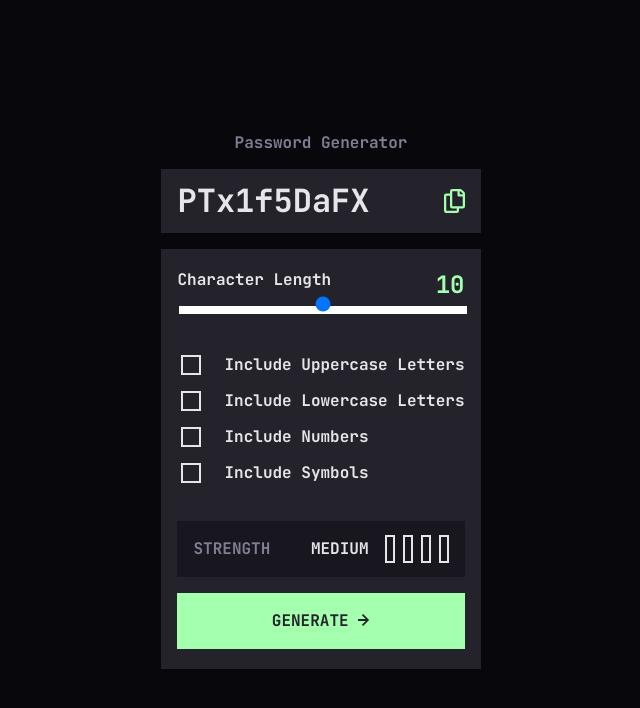
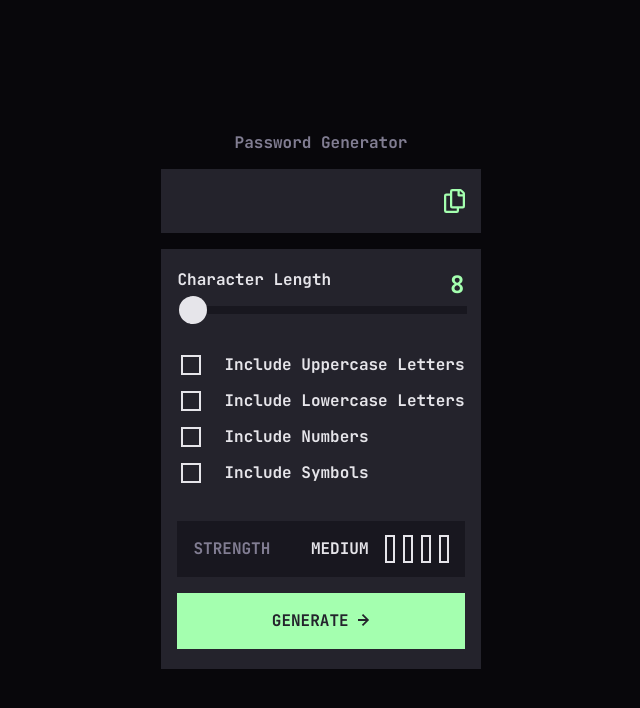
Before and after one commit to ljimshitashvili/password-generator-app, a plain HTML site: page index.html in a window 1280 px wide. Both pictures are taken after a click on the button "GENERATE". Shown: the whole page, without its empty margins (319-959 px from the left). Drawn offline with Linux system fonts and the light colour scheme.

Commit message:
mob design

```diff
--- a/index.html
+++ b/index.html
@@ -15,13 +15,13 @@
     </header>
     <main>
         <div class="output-container">
-            <h1 id="output">PTx1f5DaFX</h1>
+            <h1 id="output"></h1>
             <img src="./password-generator-app/password-generator-app/starter-code/assets/images/icon-copy.svg" alt="copy">
         </div>
         <div class="input-container">
             <label >
-                <h2>Character Length <span id="letter-amount">10</span></h2>
-                <input type="range" class="range" min="8" max="20">
+                <h2>Character Length <span id="letter-amount">8</span></h2>
+                <input type="range" class="range" min="8" max="20" value="8">
             </label>
             <div class="checkbox-container">
                 <label>
--- a/script.js
+++ b/script.js
@@ -0,0 +1,51 @@
+const generateButton = document.querySelector('#generate');
+const output = document.querySelector('#output');
+const upper = document.querySelector('#upper');
+const lower = document.querySelector('#lower');
+const number = document.querySelector('#number');
+const symbol = document.querySelector('#symbol');
+const slider = document.querySelector('.range');
+const letterAmount = document.querySelector('#letter-amount');
+
+let container = Array["alphabet", "ALPHABET", "numbers", "symbols"];
+
+let alphabet = "abcdefghijklmnopqrstuvwxyz";
+let ALPHABET = "ABCDEFGHIJKLMNOPQRSTUVWXYZ";
+let numbers = "0123456789";
+let symbols = "!@#$%^&*()_+=[]{}:;|?>.<,";
+
+slider.addEventListener('input', () => {
+    letterAmount.textContent = slider.value;
+});
+
+function randomizer(parameter){
+    const randomIndex = Math.floor(Math.random() * parameter.length);
+    const randomLetter = parameter.charAt(randomIndex);
+    output.textContent += randomLetter;
+}
+
+function generate(){
+    generateButton.addEventListener('click', () => {
+        output.textContent = "";
+        if(!lower.checked){}else{
+            randomizer(alphabet);
+        }
+        if(!upper.checked){}else{
+            randomizer(ALPHABET);
+        }
+        if(!number.checked){}else{
+            randomizer(numbers);
+        }
+         if(!symbol.checked){}else{
+            randomizer(symbols);
+        }
+    });
+}
+
+function digitAmount(){
+    for(let i = 0; i < slider.value; i++){
+        generate();
+    }
+}
+
+digitAmount();
--- a/styles.css
+++ b/styles.css
@@ -73,17 +73,20 @@ span{
 }
 
 .range{
+    -webkit-appearance: none;
+    appearance: none;
+    -moz-appearance: none;
     width: 100%;
-    -webkit-appearance: none;
     height: 8px;
+    background-color: var(--black);
 }
 
-.range::-webkit-slider-runnable-track{
+.range::-webkit-slider-thumb{
     -webkit-appearance: none;
     width: 28px;
     height: 28px;
     border-radius: 50%;
-    color: var(--black);
+    background-color: var(--white);
 }
 
 .checkbox-container{
```
